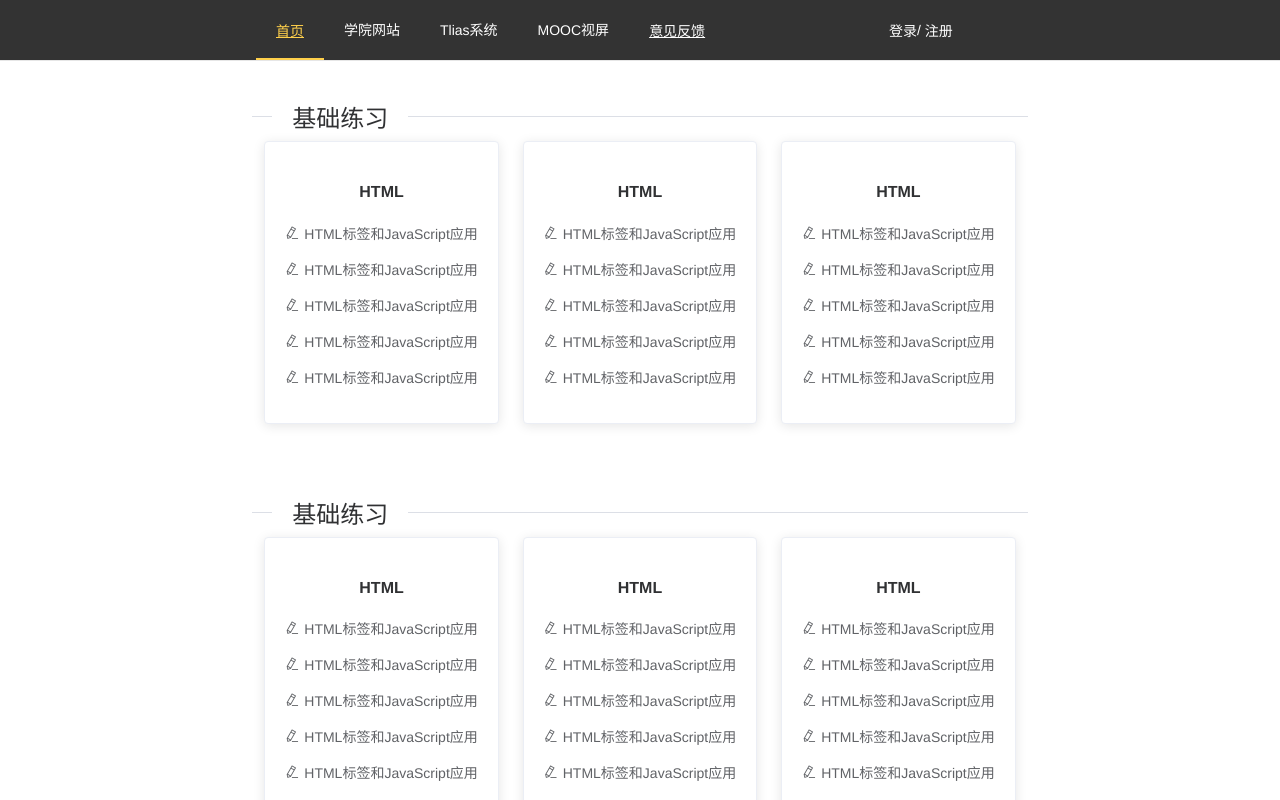
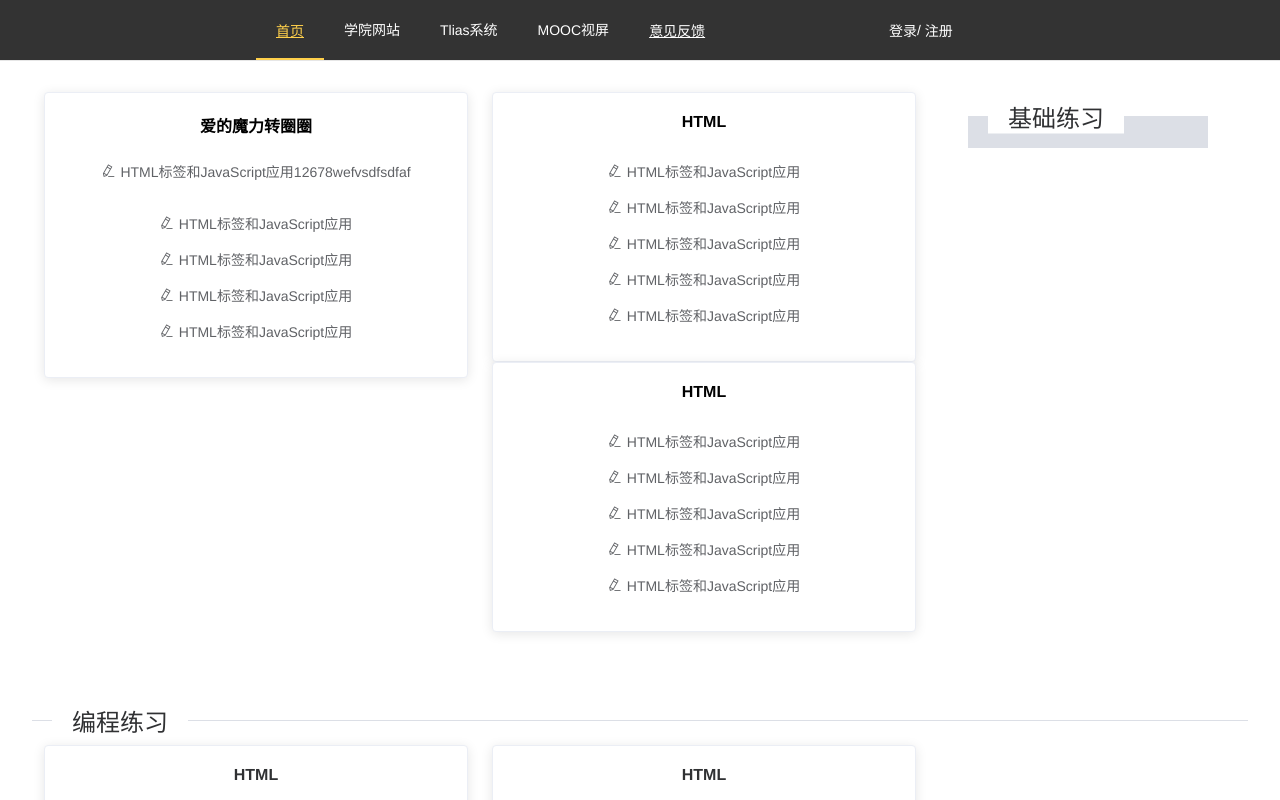
Before and after one commit to liyihang/vue-frontPages, a Vue app: page /coursedetail/1 in a window 1280 px wide. Shown: the top 800 px of the page. Built offline with nearby package versions, Linux system fonts and the light colour scheme.

Commit message:
some animation

```diff
--- a/src/components/courseDetail.vue
+++ b/src/components/courseDetail.vue
@@ -13,10 +13,30 @@
     <!-- 课程详情 -->
     <el-container>
       <el-row :gutter="24" style="margin:0 auto" justify="space-around">
-        <el-divider content-position="left">基础练习</el-divider>
+        <el-divider content-position="left" class="easing-variables">基础练习</el-divider>
         <el-col :span="8">
           <el-card shadow="always">
-            <h4>HTML</h4>
+            <h4 class="easing-variables">爱的魔力转圈圈</h4>
+            <p class="hover-underline-animation">
+              <el-link icon="el-icon-edit">HTML标签和JavaScript应用12678wefvsdfsdfaf</el-link>
+            </p>
+            <p>
+              <el-link icon="el-icon-edit">HTML标签和JavaScript应用</el-link>
+            </p>
+            <p>
+              <el-link icon="el-icon-edit">HTML标签和JavaScript应用</el-link>
+            </p>
+            <p>
+              <el-link icon="el-icon-edit">HTML标签和JavaScript应用</el-link>
+            </p>
+            <p>
+              <el-link icon="el-icon-edit">HTML标签和JavaScript应用</el-link>
+            </p>
+          </el-card>
+        </el-col>
+        <el-col :span="8">
+          <el-card shadow="always">
+            <h4 class="easing-variables">HTML</h4>
             <p>
               <el-link icon="el-icon-edit">HTML标签和JavaScript应用</el-link>
             </p>
@@ -36,27 +56,7 @@
         </el-col>
         <el-col :span="8">
           <el-card shadow="always">
-            <h4>HTML</h4>
-            <p>
-              <el-link icon="el-icon-edit">HTML标签和JavaScript应用</el-link>
-            </p>
-            <p>
-              <el-link icon="el-icon-edit">HTML标签和JavaScript应用</el-link>
-            </p>
-            <p>
-              <el-link icon="el-icon-edit">HTML标签和JavaScript应用</el-link>
-            </p>
-            <p>
-              <el-link icon="el-icon-edit">HTML标签和JavaScript应用</el-link>
-            </p>
-            <p>
-              <el-link icon="el-icon-edit">HTML标签和JavaScript应用</el-link>
-            </p>
-          </el-card>
-        </el-col>
-        <el-col :span="8">
-          <el-card shadow="always">
-            <h4>HTML</h4>
+            <h4 class="easing-variables">HTML</h4>
             <p>
               <el-link icon="el-icon-edit">HTML标签和JavaScript应用</el-link>
             </p>
@@ -80,7 +80,7 @@
     </el-container>
     <el-container>
       <el-row :gutter="24" style="margin:0 auto" justify="space-around">
-        <el-divider content-position="left">基础练习</el-divider>
+        <el-divider content-position="left" >编程练习</el-divider>
         <el-col :span="8">
           <el-card shadow="always">
             <h4>HTML</h4>
@@ -147,11 +147,11 @@
     </el-container>
     <el-container>
       <el-row :gutter="24" style="margin:0 auto" justify="space-around">
-        <el-divider content-position="left">基础练习</el-divider>
+        <el-divider content-position="left" >综合练习</el-divider>
         <el-col :span="8">
           <el-card shadow="always">
             <h4>HTML</h4>
-            <p class="hover-underline-animation">
+            <p >
               <el-link icon="el-icon-edit" @click="getExam(1)">HTML标签和JavaScript应用123</el-link>
             </p>
             <p>
@@ -250,6 +250,9 @@ export default {
 }
 </script>
 <style scoped>
+.el-col-8{
+  width:28rem;
+}
 .el-container {
   padding: 2rem;
 }
@@ -287,4 +290,39 @@ export default {
   transform: scaleX(1);
   transform-origin: bottom left;
 }
+:root {
+  /* Place variables in here to use globally */
+}
+.easing-variables {
+  --ease-in-quad: cubic-bezier(0.55, 0.085, 0.68, 0.53);
+  --ease-in-cubic: cubic-bezier(0.55, 0.055, 0.675, 0.19);
+  --ease-in-quart: cubic-bezier(0.895, 0.03, 0.685, 0.22);
+  --ease-in-quint: cubic-bezier(0.755, 0.05, 0.855, 0.06);
+  --ease-in-expo: cubic-bezier(0.95, 0.05, 0.795, 0.035);
+  --ease-in-circ: cubic-bezier(0.6, 0.04, 0.98, 0.335);
+  --ease-out-quad: cubic-bezier(0.25, 0.46, 0.45, 0.94);
+  --ease-out-cubic: cubic-bezier(0.215, 0.61, 0.355, 1);
+  --ease-out-quart: cubic-bezier(0.165, 0.84, 0.44, 1);
+  --ease-out-quint: cubic-bezier(0.23, 1, 0.32, 1);
+  --ease-out-expo: cubic-bezier(0.19, 1, 0.22, 1);
+  --ease-out-circ: cubic-bezier(0.075, 0.82, 0.165, 1);
+  --ease-in-out-quad: cubic-bezier(0.455, 0.03, 0.515, 0.955);
+  --ease-in-out-cubic: cubic-bezier(0.645, 0.045, 0.355, 1);
+  --ease-in-out-quart: cubic-bezier(0.77, 0, 0.175, 1);
+  --ease-in-out-quint: cubic-bezier(0.86, 0, 0.07, 1);
+  --ease-in-out-expo: cubic-bezier(1, 0, 0, 1);
+  --ease-in-out-circ: cubic-bezier(0.785, 0.135, 0.15, 0.86);
+  display: inline-block;
+  width: 15rem;
+  height: 2rem;
+  color: black;
+  text-align: center;
+  transition: transform 1s var(--ease-out-quart);
+}
+.easing-variables:hover {
+  transform: rotate(1280000deg);
+}
+h4{
+  margin:0;
+}
 </style>
```
